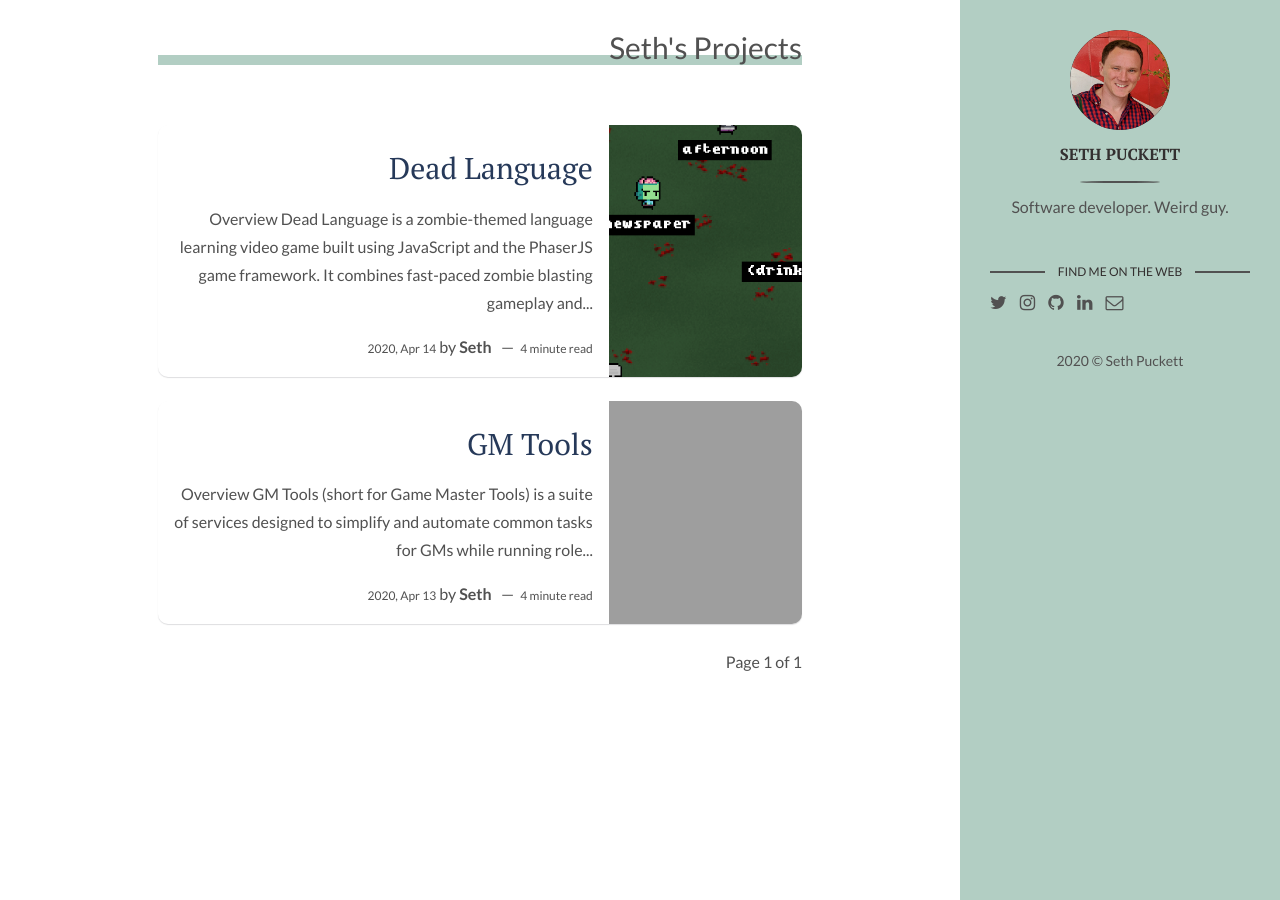
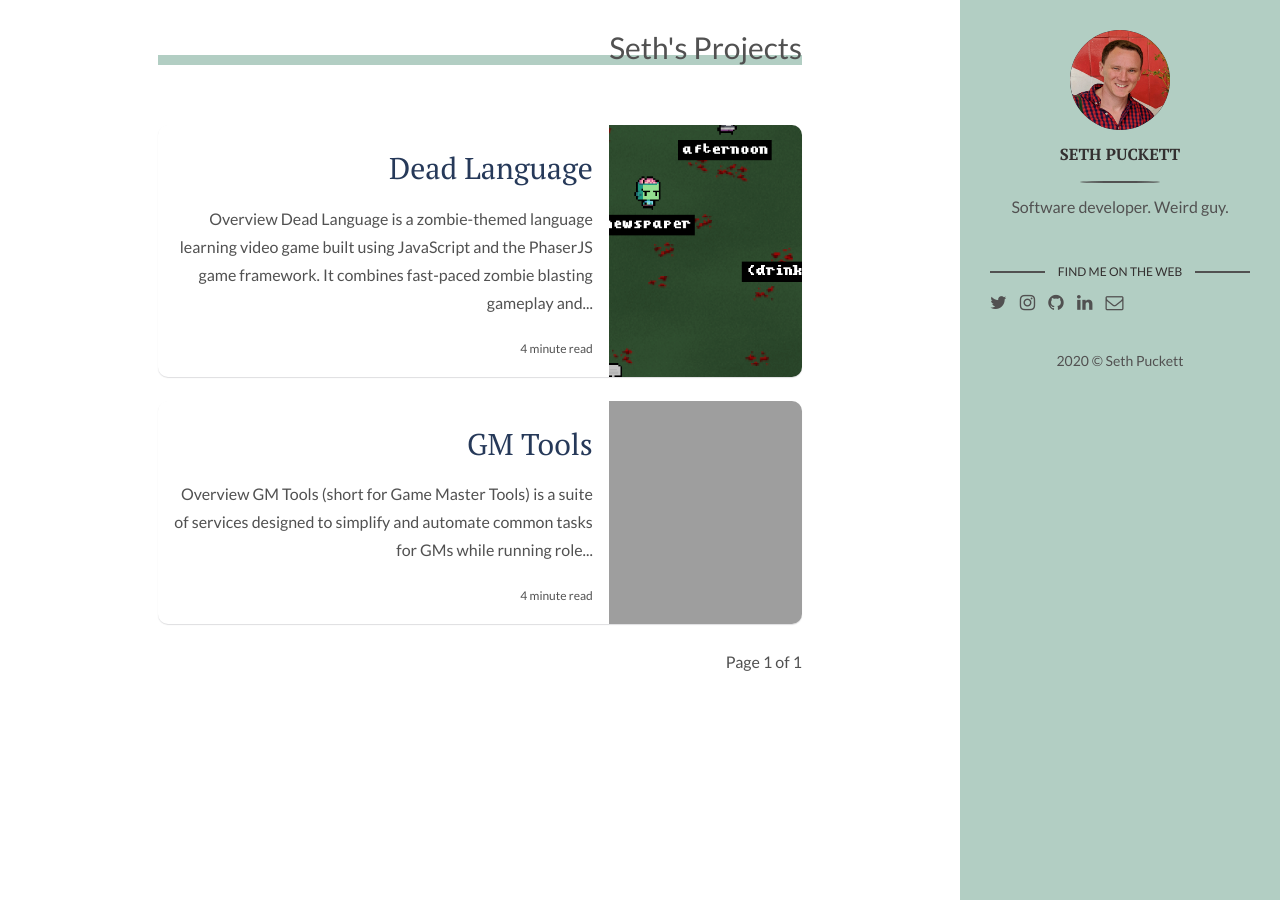
Before and after one commit to sethpuckett/project-blog, a Jekyll site: the page built from index.html, in a window 1280 px wide. Built offline with Jekyll 4.4.1, drawn with Linux system fonts in a browser that asks for light colours; the list of posts is cut into pages by our own code; grey boxes are pictures that could not be loaded.

Commit message:
layout cleanup

```diff
--- a/index.html
+++ b/index.html
@@ -7,8 +7,6 @@ layout: main
   <div class="post-content">
     <h2 class="post-title"><a href="{{post.url | prepend: site.baseurl}}">{{post.title}}</a></h2>
     <p>{{ post.content | strip_html | truncatewords: 25 }}</p>
-    <span class="post-date">{{post.date | date: '%Y, %b %d'}}</span>
-    <span class="post-author">by <strong>{{post.author}}</strong>&nbsp;&nbsp;&nbsp;—&nbsp;</span>
     <span class="post-words">{% capture words %}{{ post.content | number_of_words }}{% endcapture %}{% unless words contains "-" %}{{ words | plus: 250 | divided_by: 250 | append: " minute read" }}{% endunless %}</span>
   </div>
   {% if post.img %}
```
